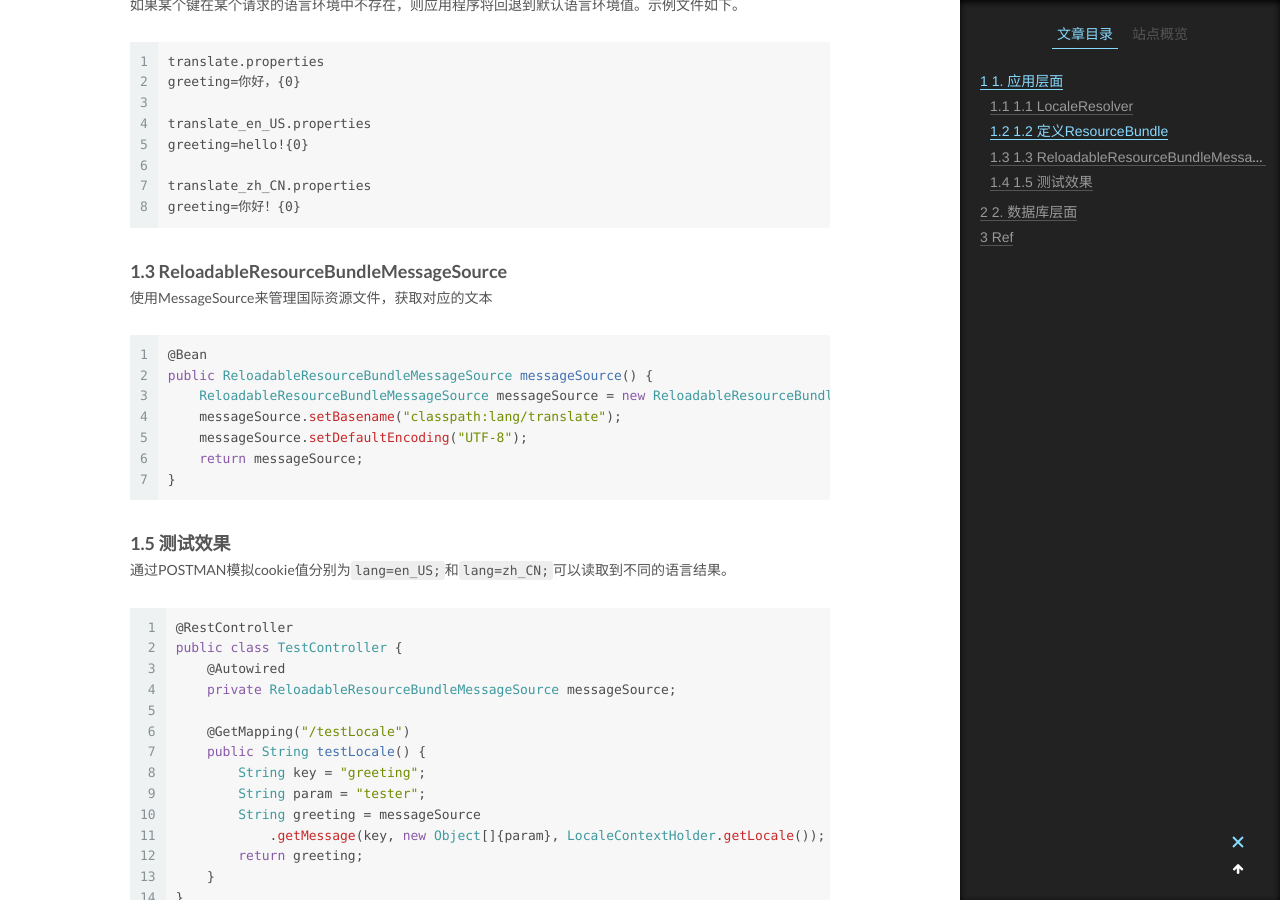
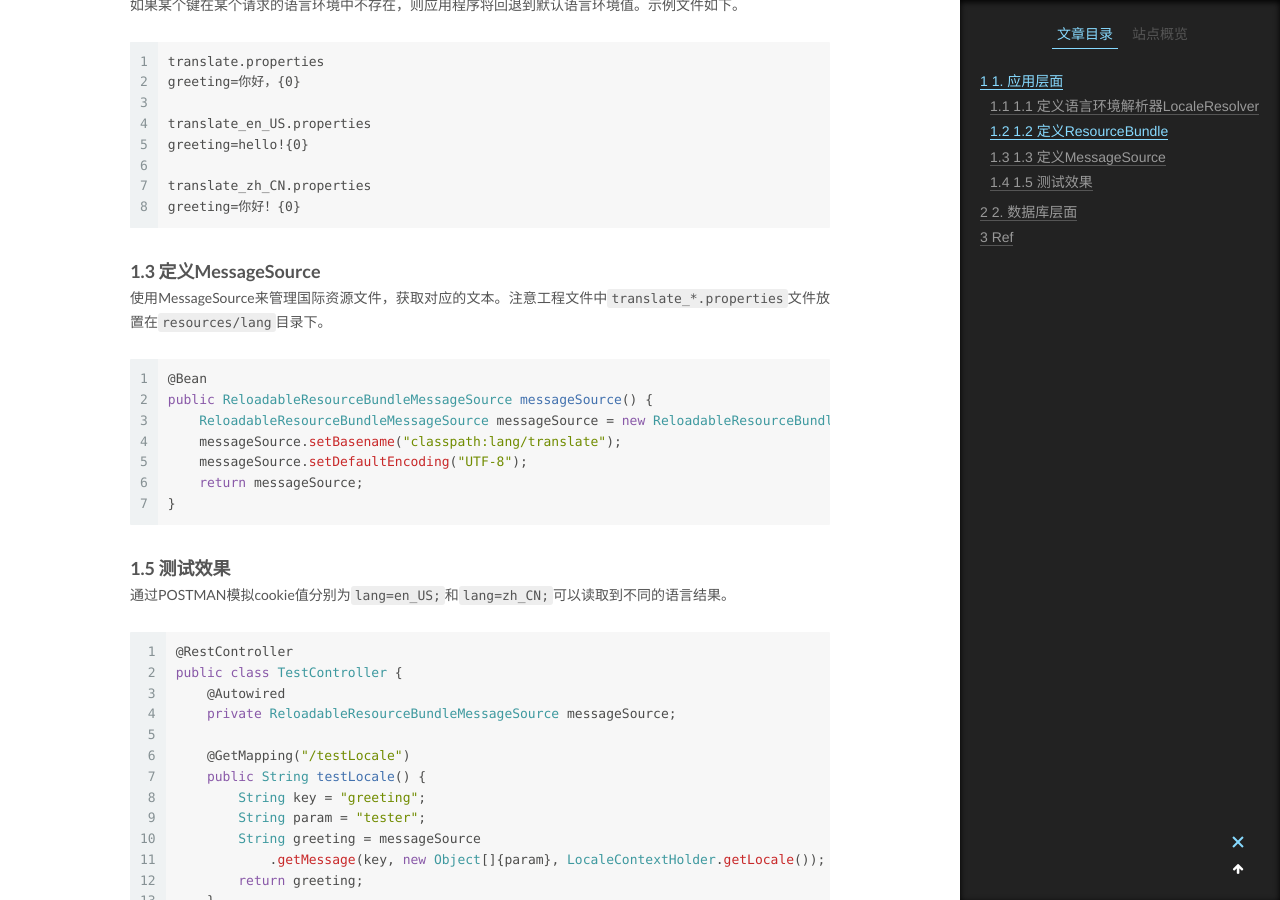
Before and after one commit to phaedo/blog, a Jekyll site: the page built from _posts/2019-08-15-SpringBoot应用如何国际化.md, in a window 1280 px wide and 900 px high, scrolled down 2113 px. Built offline with Jekyll 4.4.1, drawn with Linux system fonts in a browser that asks for light colours; comment, search, counter and statistics services are not loaded.

````diff
--- a/_posts/2019-08-15-SpringBoot应用如何国际化.md
+++ b/_posts/2019-08-15-SpringBoot应用如何国际化.md
@@ -13,7 +13,7 @@ description: SpringBoot的WEB应用在后台支持多语言的几个思路考察
 
 应用层面的文本信息主要存在于用户提示指引，错误描述等地方。一般这些文本类信息会被统一抽取到几个类中统一管理，如错误描述的`ErrorEnum.java`、用户指引`GuidanceEnum.java`，避免出现String类型的魔法值。
 
-### 1.1 `LocaleResolver`
+### 1.1 定义语言环境解析器`LocaleResolver`
 
 为了让我们的应用程序能够确定当前正在使用的语言环境，我们需要在自己的`WebMvcConfig`类中添加一个语言环境解析器`LocaleResolver`。`LocaleResolver`接口能根据会话，`Cookie`，`Accept-Language`头或固定值确定当前语言环境。
 
@@ -88,8 +88,8 @@ translate_zh_CN.properties
 greeting=你好！{0}
 ```
 
-### 1.3 ReloadableResourceBundleMessageSource
-使用MessageSource来管理国际资源文件，获取对应的文本
+### 1.3 定义MessageSource
+使用MessageSource来管理国际资源文件，获取对应的文本。注意工程文件中`translate_*.properties`文件放置在`resources/lang`目录下。
 
 ```java
 @Bean
````
